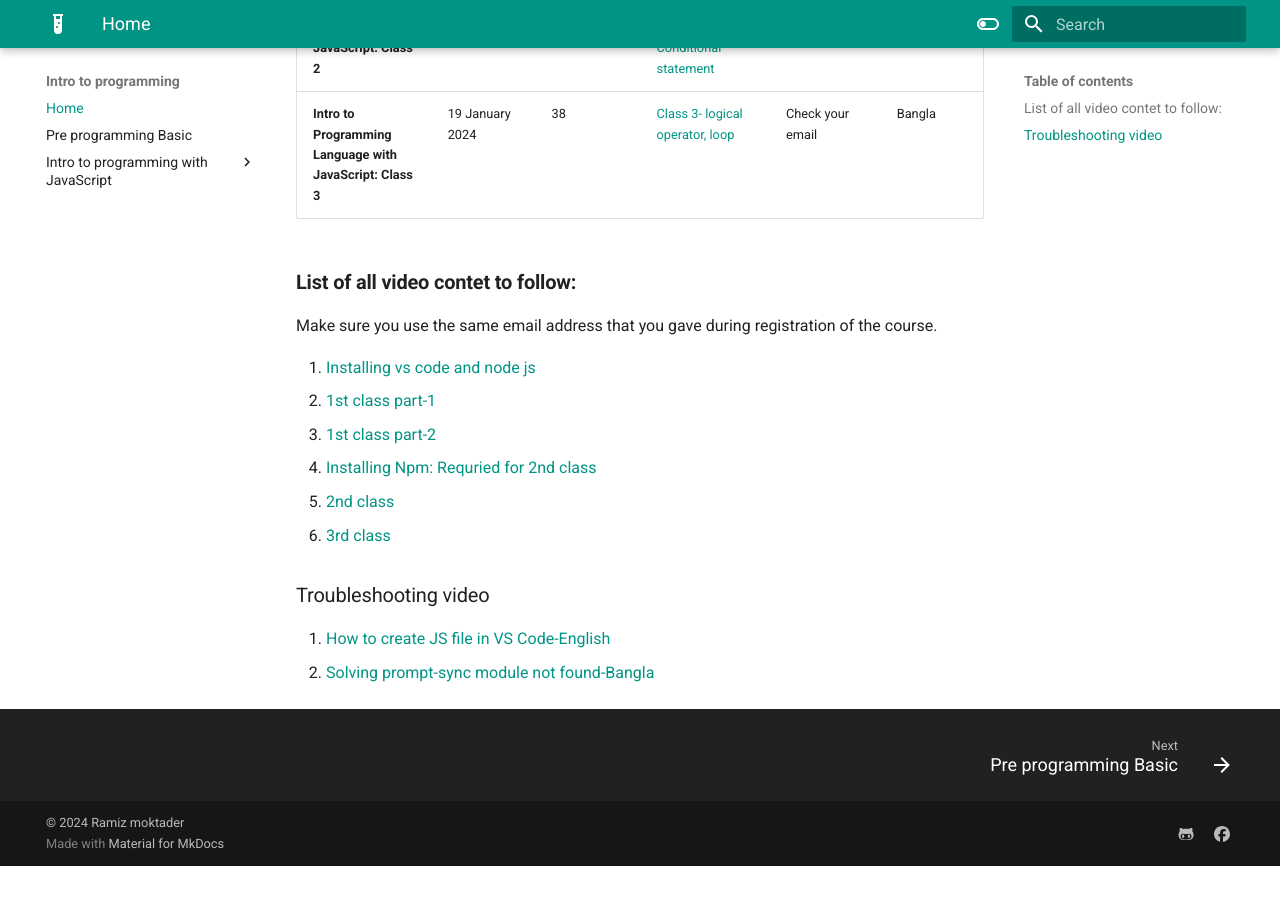
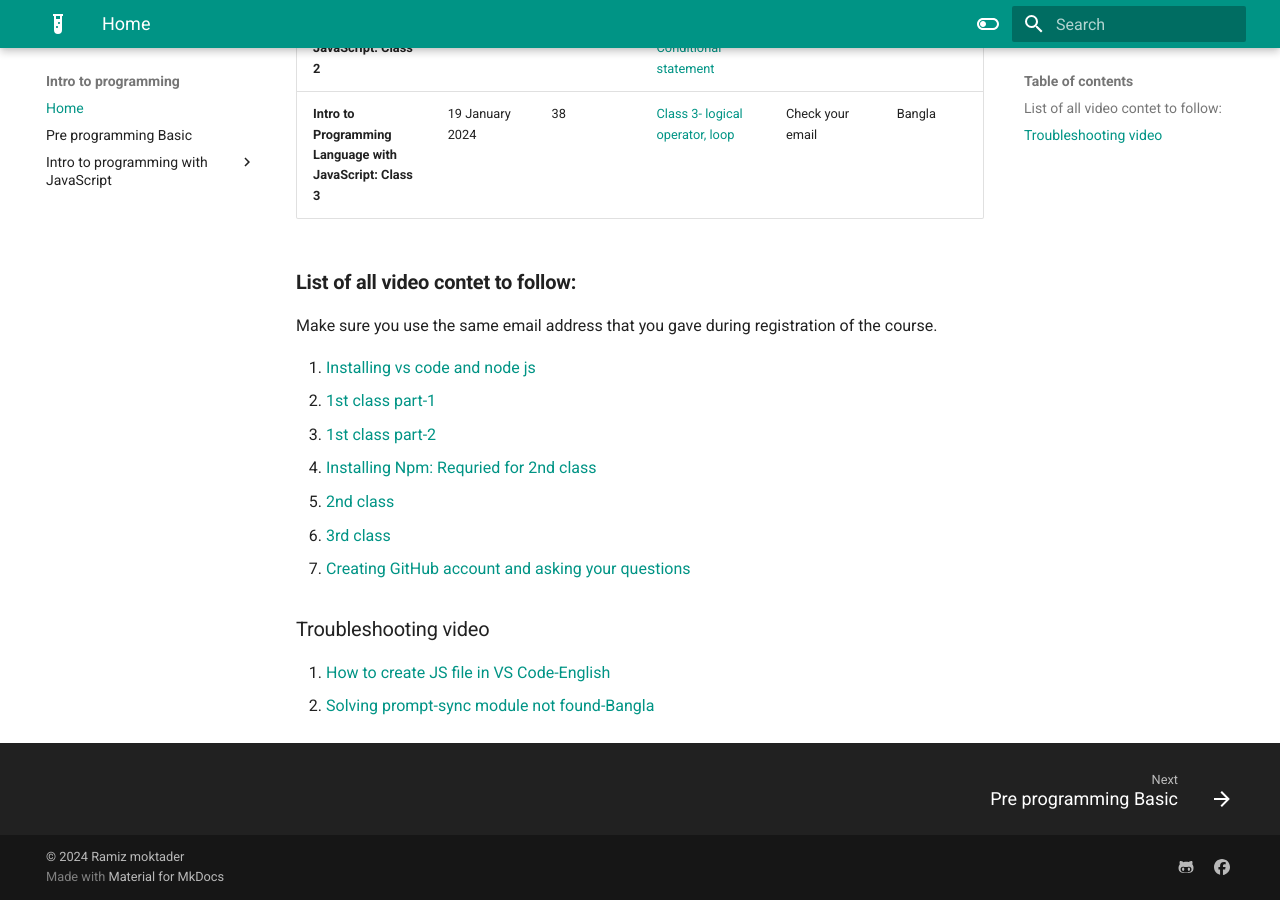
Before and after one commit to ramiz-moktader/geospatial-programming-course, an MkDocs documentation site: the page built from docs/index.md, in a window 1280 px wide and 900 px high, scrolled down 676 px. Built offline with MkDocs 1.6.1 and Material for MkDocs 9.7.7, drawn with Linux system fonts in a browser that asks for light colours; before the commit the page ends 1542 px from its top, so only the background shows below that.

Commit message:
added github creating video link

```diff
--- a/docs/index.md
+++ b/docs/index.md
@@ -19,6 +19,7 @@ Make sure you use the same email address that you gave during registration of th
 4.  [Installing Npm: Requried for 2nd class ](https://youtu.be/AqVNAOXOSN0)
 5.  [2nd class](https://youtu.be/2oPc2RAzAt0)
 6.  [3rd class](https://youtu.be/TfZvwFouCjE)
+7. [Creating GitHub account and asking your questions](https://www.youtube.com/watch?v=n6PiBM-cudM)
 
 ### Troubleshooting video
 
```
